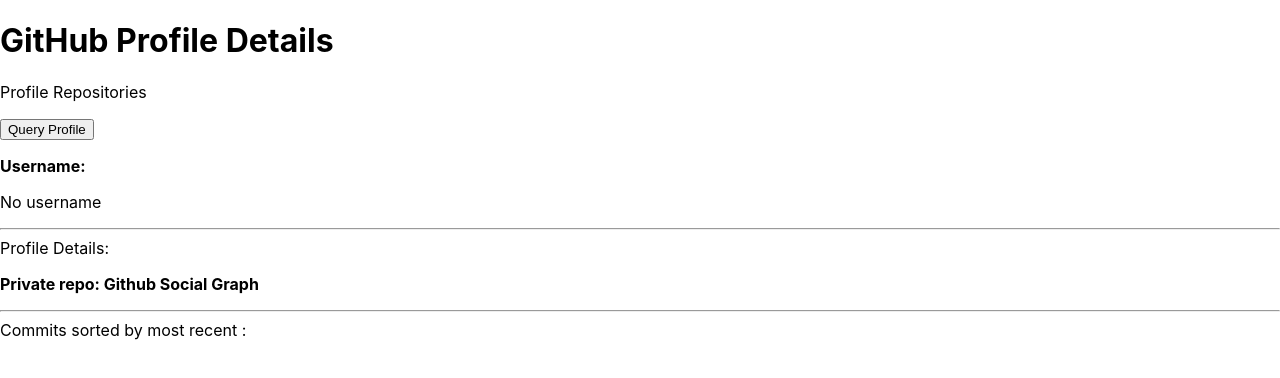
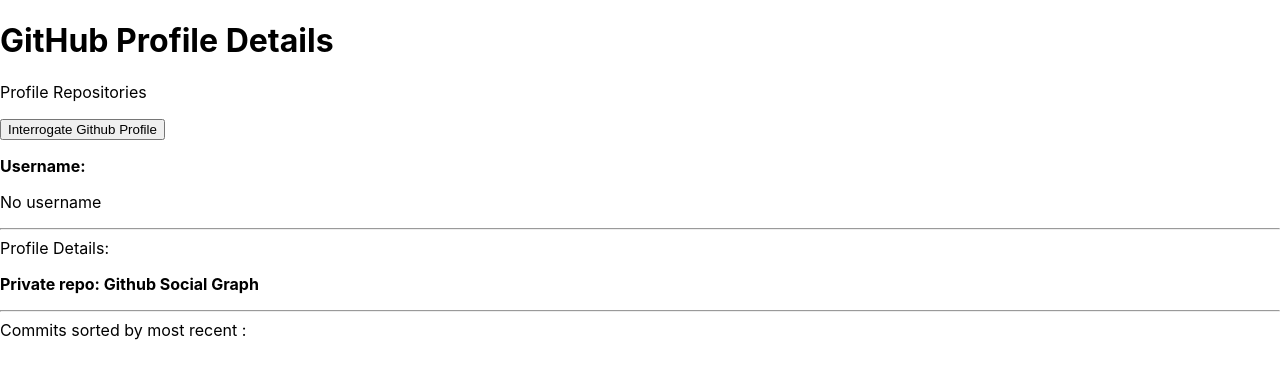
Before and after one commit to LuckyLooka/Github-Social-Graph, a React (Create React App) app in the folder github_access/: page / in a window 1280 px wide. Shown: the top 378 px of the page. Built offline with nearby package versions, Linux system fonts and the light colour scheme.

Commit message:
changed button label again

```diff
--- a/github_access/src/components/Button.jsx
+++ b/github_access/src/components/Button.jsx
@@ -2,7 +2,7 @@
 
 const Button = (props) => {
     return (
-        <button className='button' onClick={()=>{props.handleClick()}}>Query Profile</button>
+        <button className='button' onClick={()=>{props.handleClick()}}>Interrogate Github Profile</button>
     )
   };
 
```
